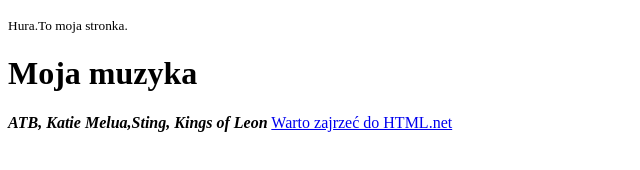
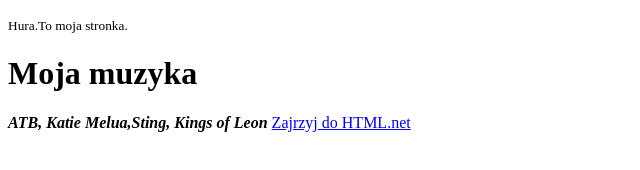
Before and after one commit to funnypages/pspi-k, a plain HTML site: page docs/index.html in a window 1280 px wide. Shown: the full height of the page, 0-640 px from the left. Drawn offline with Linux system fonts and the light colour scheme.

Commit message:
Update index.html

```diff
--- a/docs/index.html
+++ b/docs/index.html
@@ -13,7 +13,7 @@
 		  <h1>Moja muzyka</h1>
 		  <b><i> ATB, Katie Melua,Sting, Kings of Leon</i></b>
 	 <body style="bacground-color:red;"> </body>
-	 <a href="https://www.youtube.com/watch?v=RF0HhrwIwp0/">Warto zajrzeć do HTML.net</a>
+	 <a href="https://www.youtube.com/watch?v=RF0HhrwIwp0/">Zajrzyj do HTML.net</a>
 	  </body>
 
 	</html>
```
